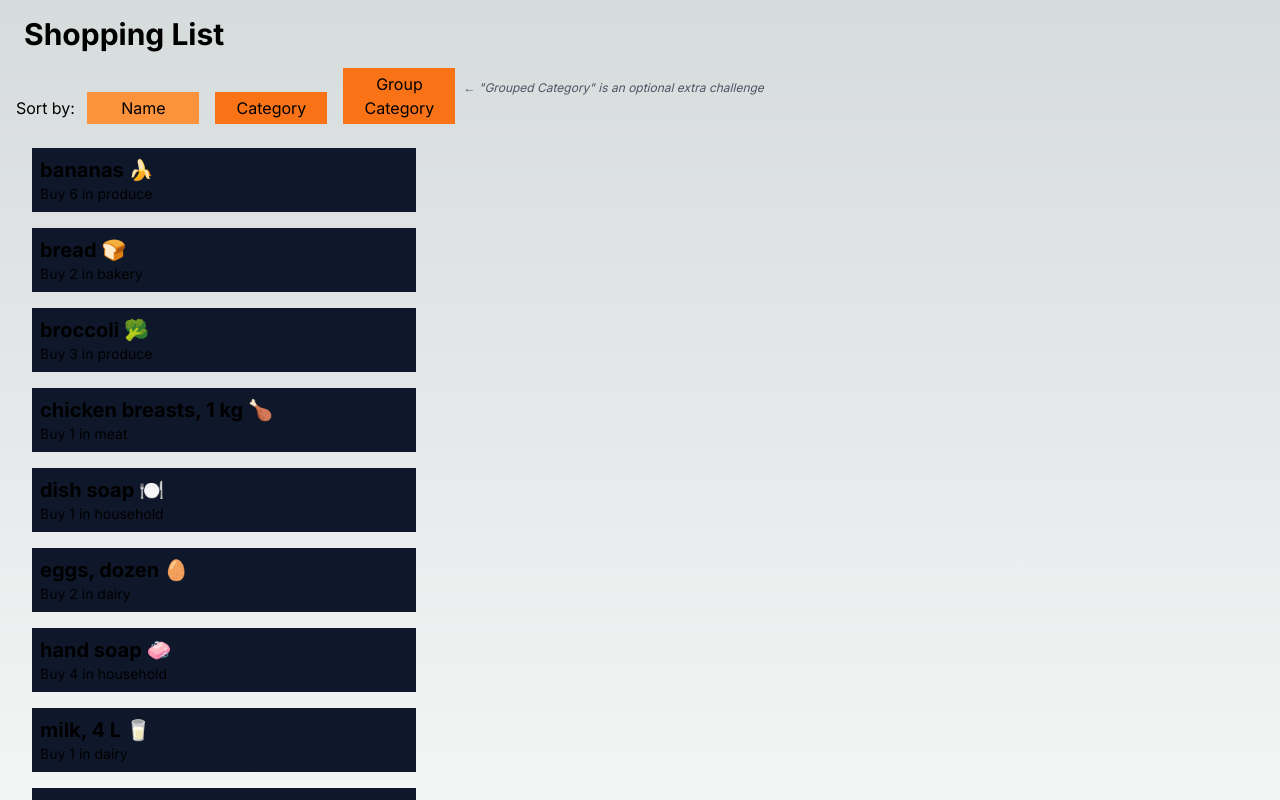
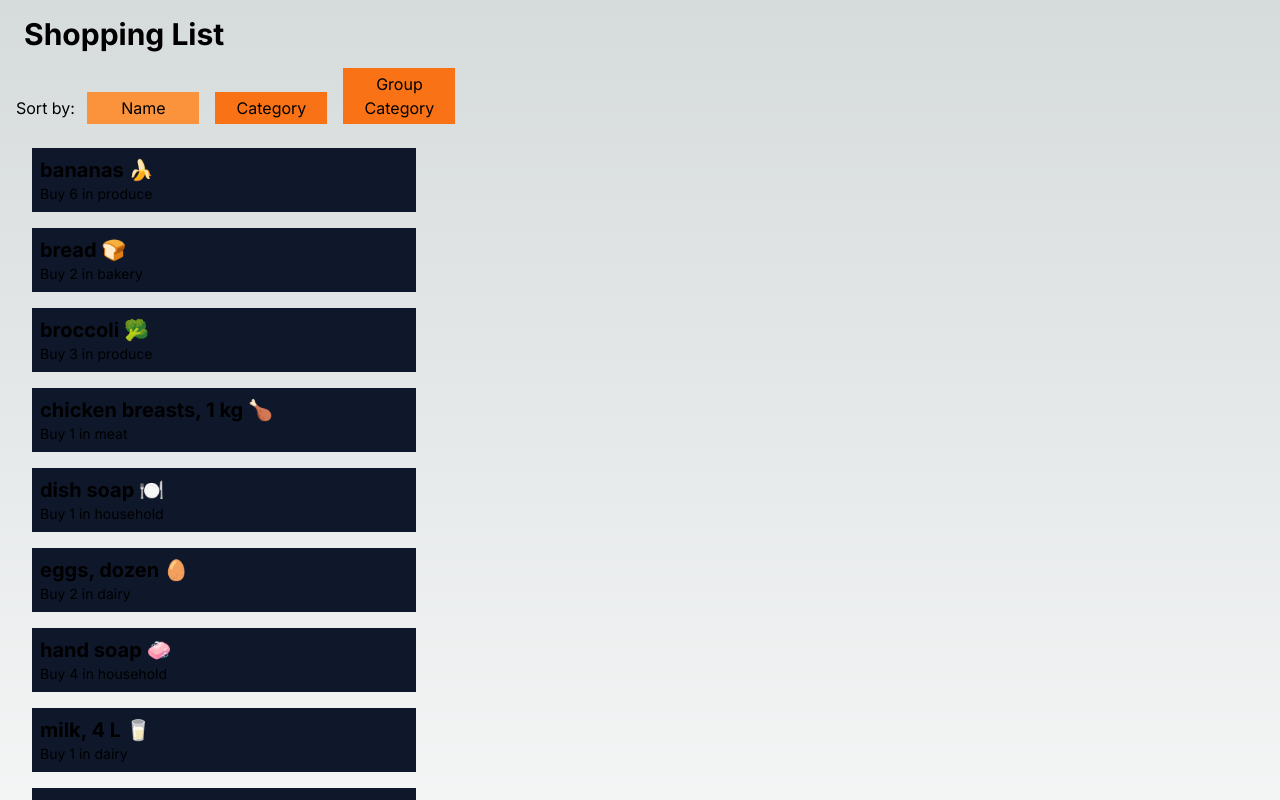
Before and after one commit to IamStudentRommel/cprg306-assignments, a Next.js app: page /week-5 in a window 1280 px wide. Shown: the top 800 px of the page. Built offline with nearby package versions, Linux system fonts and the light colour scheme.

Commit message:
remove bug label group category

```diff
--- a/app/week-5/item-list.js
+++ b/app/week-5/item-list.js
@@ -70,7 +70,7 @@ export default function ItemList() {
           class="absolute top-20 left-240  text-gray-600 text-xs italic"
           for="group-category"
         >
-          ← "Grouped Category" is an optional extra challenge
+          {/* ← "Grouped Category" is an optional extra challenge */}
         </label>
       </div>
       <ul>
```
